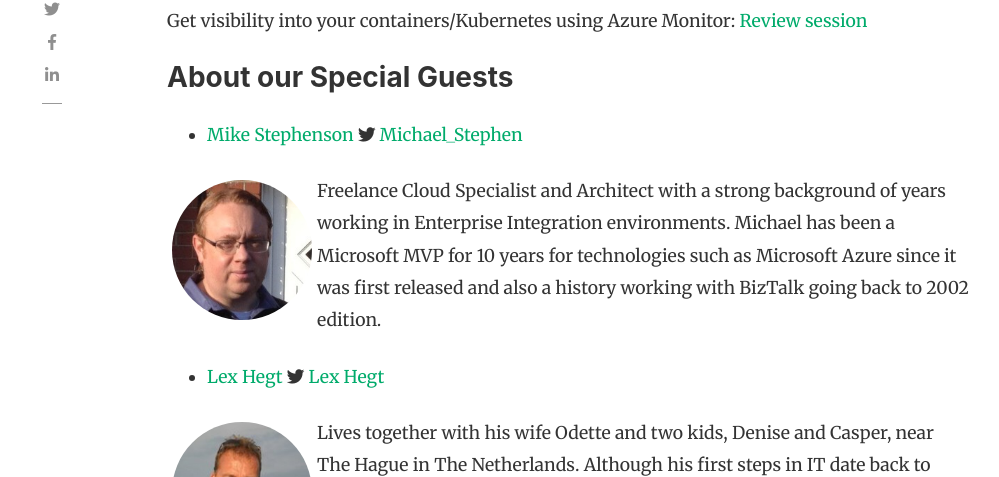
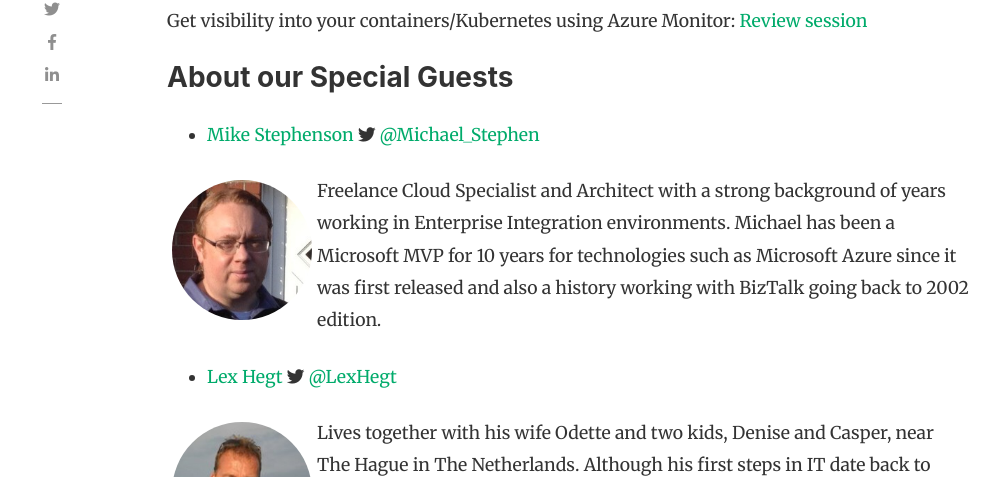
Before and after one commit to daveRendon/wikiazure-podcast, a Jekyll site: the page built from _posts/2019-12-10-episode-07-integration-user-group.md, in a window 1280 px wide and 900 px high, scrolled down 1342 px. Shown: the part 136-613 px from the top of the window, without its empty margins (118-1117 px from the left). Built offline with Jekyll 4.4.1, drawn with Linux system fonts in a browser that asks for light colours; nearby versions of some CDN libraries; comment, search, counter and statistics services are not loaded.

Commit message:
Update 2019-12-10-episode-07-integration-user-group.md

```diff
--- a/_posts/2019-12-10-episode-07-integration-user-group.md
+++ b/_posts/2019-12-10-episode-07-integration-user-group.md
@@ -37,7 +37,7 @@
 
 <h3> About our Special Guests</h3>
 
-+ <a href="https://www.linkedin.com/in/michaelstephensonuk1/" target="_blank">Mike Stephenson</a> <i class="fab fa-twitter"></i><a href="https://twitter.com/michael_stephen" target="_blank"> Michael_Stephen</a>
++ <a href="https://www.linkedin.com/in/michaelstephensonuk1/" target="_blank">Mike Stephenson</a> <i class="fab fa-twitter"></i><a href="https://twitter.com/michael_stephen" target="_blank"> @Michael_Stephen</a>
 
 <img src="../assets/images/episode07/mike-stephenson.jpg" alt="Mike Stephenson" style="width:150px;border-radius: 50%;clear:both;float:left;padding: 5px;">
 
@@ -45,7 +45,7 @@
 
 
 + <a href="https://www.linkedin.com/in/lexhegt/" target="_blank">Lex Hegt</a> <i class="fab fa-twitter"></i>
-<a href="https://twitter.com/lexhegt" target="_blank"> Lex Hegt</a>
+<a href="https://twitter.com/lexhegt" target="_blank">@LexHegt</a>
 
 <img src="../assets/images/episode07/lex-hegt.jpg" alt="Lex Hegt" style="width:150px;border-radius: 50%;clear:both;float:left;padding: 5px;">
 
```
